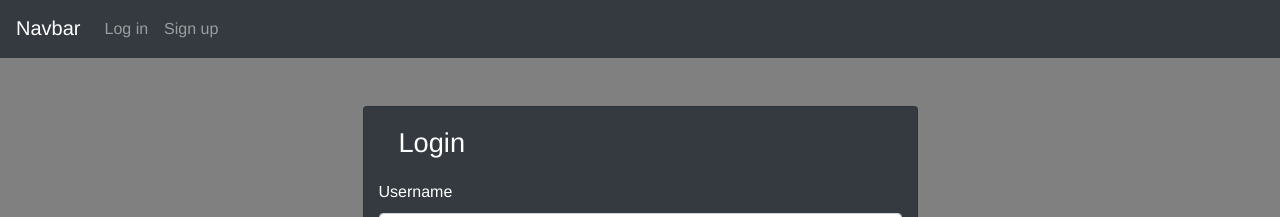
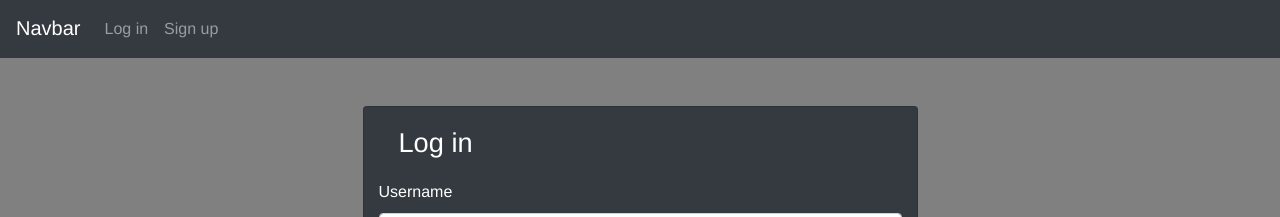
Before and after one commit to ConnorLeeJones/raydit-angular, an Angular app: page /login in a window 1280 px wide. Shown: the top 217 px of the page. Built offline with nearby package versions, Linux system fonts and the light colour scheme.

Commit message:
saving work

```diff
--- a/src/app/app.component.html
+++ b/src/app/app.component.html
@@ -33,7 +33,7 @@
       <button class="navbar-toggler navbar-toggler-right" type="button" (click)="isNavbarCollapsed = !isNavbarCollapsed" data-toggle="collapse" data-target="#navbarSupportedContent" aria-controls="navbarSupportedContent" aria-expanded="false" aria-label="Toggle navigation">
           <span class="navbar-toggler-icon"></span>
       </button>
-      <a class="navbar-brand" href="#">Navbar</a>
+      <a class="navbar-brand" routerLink="/">Navbar</a>
       <div class="collapse navbar-collapse" [ngbCollapse]="!isNavbarCollapsed" id="navbarSupportedContent">
           <ul class="navbar-nav mr-auto">
             <li class="nav-item">
--- a/src/app/components/login/login.component.html
+++ b/src/app/components/login/login.component.html
@@ -2,7 +2,7 @@
         <div class="card w-50 mx-auto my-5 bg-dark text-white">
 
           <div class="container">
-            <h1>Login</h1>
+            <h1>Log in</h1>
             <form (ngSubmit)="onSubmit()" #userForm="ngForm">
               <div class="form-group">
                 <label for="name">Username</label>
```
